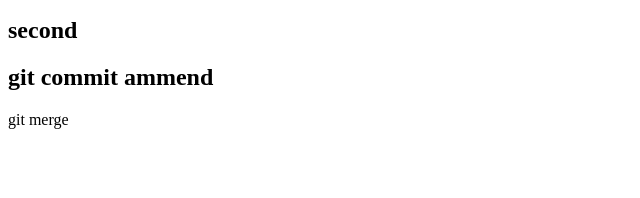
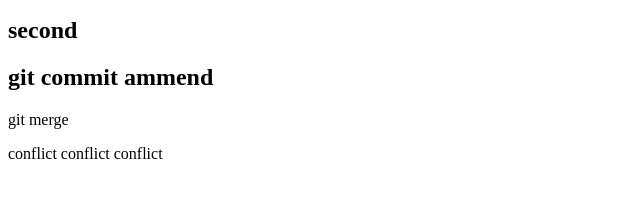
Before and after one commit to norikatamari/git_tutorial_repo, a plain HTML site: page index.html in a window 1280 px wide. Shown: the part 96-294 px from the top of the page, without its empty margins (0-640 px from the left). Drawn offline with Linux system fonts and the light colour scheme.

Commit message:
conflict add

```diff
--- a/index.html
+++ b/index.html
@@ -3,3 +3,4 @@
 <h2>second</h2>
 <h2>git commit ammend</h2>
 <p>git merge</p>
+<p>conflict conflict conflict</p>
```
